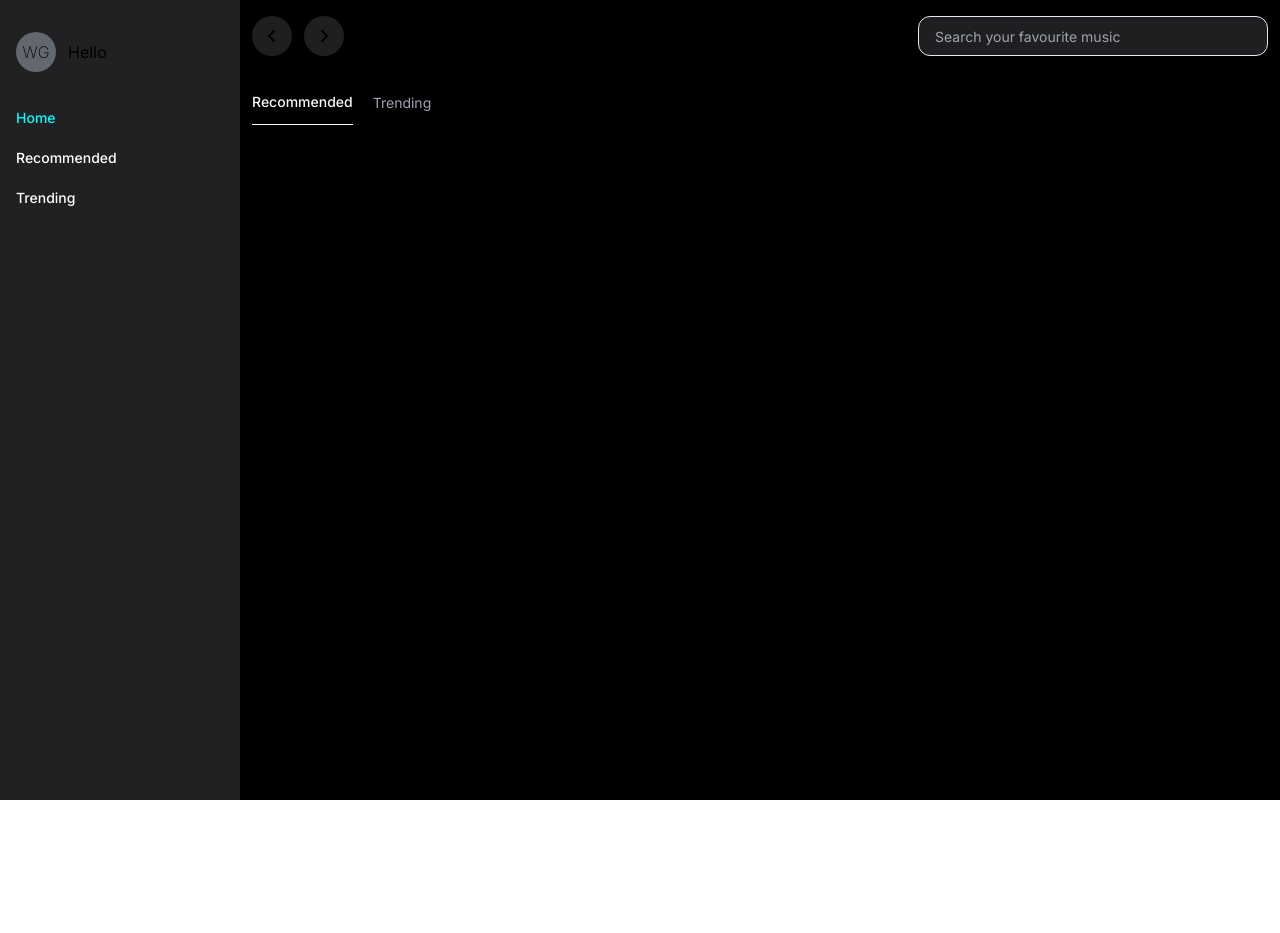
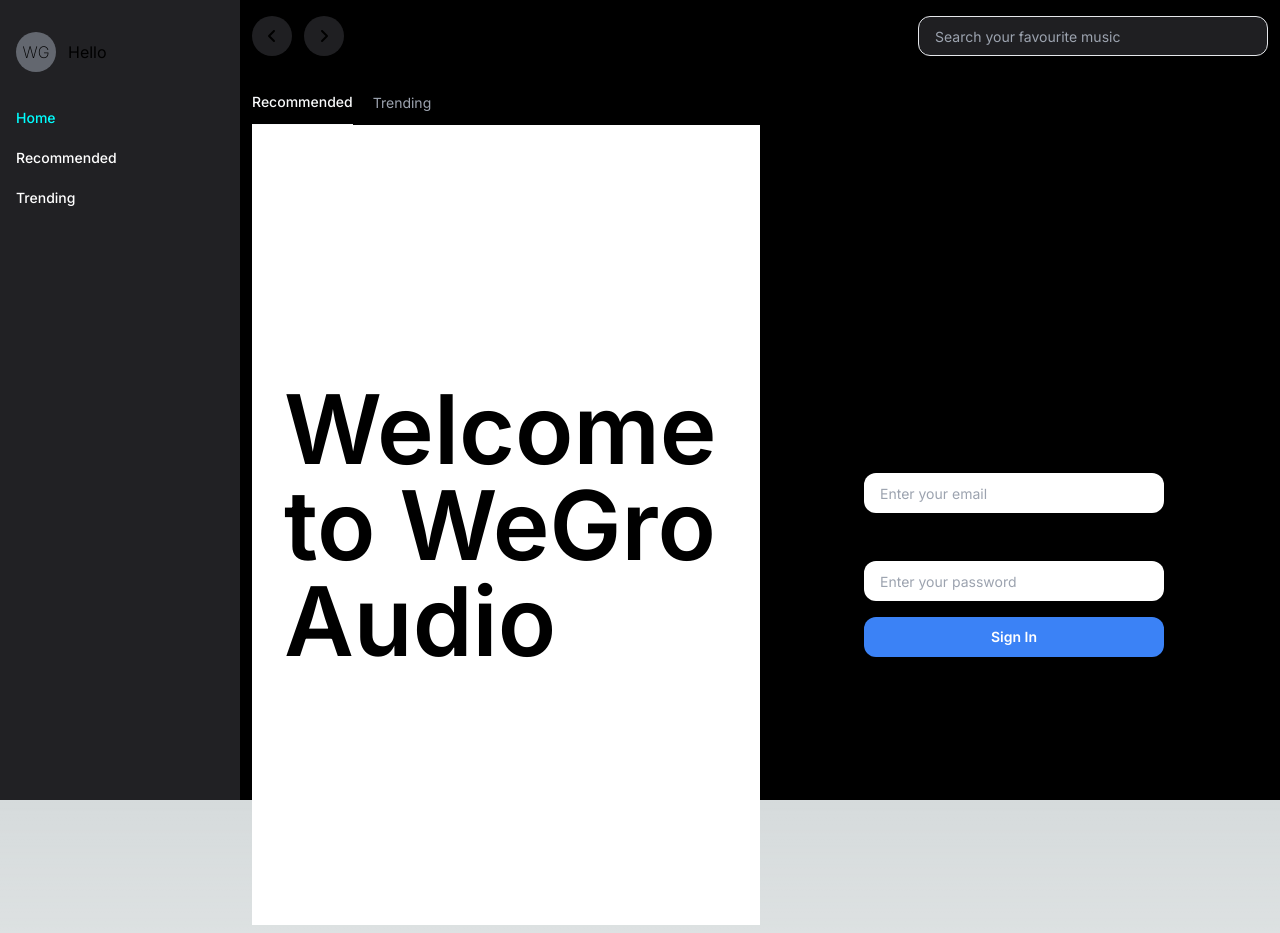
Before and after one commit to KamrulHasaanAnanda/we-grow, a Next.js app: page /login in a window 1280 px wide. Before the commit this address had no page. Built offline with nearby package versions, Linux system fonts and the light colour scheme.

Commit message:
Layput fixed

```diff
--- /dev/null
+++ b/src/app/(auth)/layout.js
@@ -0,0 +1,20 @@
+import React from 'react'
+
+function layout({ children }) {
+    return (
+        <div className='flex'>
+            <div className=' sm:w-[50%] w-[30%] h-screen min-h-full p-8 bg-white hidden sm:flex justify-center items-center'>
+                <h1 className=' text-5xl  lg:text-8xl  text-black font-semibold'>
+                    Welcome to WeGro Audio
+                </h1>
+            </div>
+            <div className='p-4  sm:w-[50%] w-full'>
+                <p className='text-end cursor-pointer  '>Login</p>
+                {children}
+            </div>
+
+        </div>
+    )
+}
+
+export default layout
--- /dev/null
+++ b/src/app/(auth)/login/page.js
@@ -0,0 +1,23 @@
+import React from 'react'
+
+function Login() {
+    return (
+        <div className='flex flex-col items-center justify-center h-full w-full mb-2 mt-28 sm:mt-0' >
+            <div className=''>
+                <p className='text-base font-medium'>Email</p>
+                <input type='text' className=' text-sm font-normal mt-2 p-4 h-10 min-w-[300px] rounded-xl ' placeholder='Enter your email' />
+            </div>
+            <div className='my-4'>
+                <p>Password</p>
+                <input type='password' className=' text-sm font-normal mt-2 p-4 h-10 min-w-[300px] rounded-xl ' placeholder='Enter your password' />
+
+            </div>
+            <button className='bg-blue-500 text-white text-sm font-semibold w-[300px] rounded-xl shadow  h-10'>
+                Sign In
+            </button>
+
+        </div>
+    )
+}
+
+export default Login
--- /dev/null
+++ b/src/app/api/song/route.js
@@ -0,0 +1,73 @@
+import { NextResponse } from "next/server";
+
+export async function GET(request) {
+    // Do whatever you want
+
+    let data = [
+        {
+
+            url: "AudioMainFile/SporsherOnubhuti_Artcell.mp3",
+            artistname: "Artcell",
+            copyright: "G-Series",
+            duration: "340",
+            image: "https://shadhinmusiccontent.sgp1.digitaloceanspaces.com/AlbumPreviewImageFile/SporsherOnubhuti_<$size$>.jpg",
+            title: "Sporsher Onubhuti"
+        },
+        {
+
+            url: "https://download.music.com.bd/Music/A/Artcell/Artcell%20-%20Chera%20Akash%20(music.com.bd).mp3",
+            artistname: "Artcell",
+            copyright: "G-Series",
+            duration: "340",
+            image: "https://shadhinmusiccontent.sgp1.digitaloceanspaces.com/AlbumPreviewImageFile/SporsherOnubhuti_300.jpg",
+            title: "Chera Akash"
+        }, {
+
+            url: "http://download.music.com.bd/Music/A/Artcell/Artcell - Dhushor Shomoy (music.com.bd).mp3",
+            artistname: "Artcell",
+            copyright: "G-Series",
+            duration: "340",
+            image: "https://shadhinmusiccontent.sgp1.digitaloceanspaces.com/AlbumPreviewImageFile/SporsherOnubhuti_300.jpg",
+            title: "Dhushor Shomoy"
+        }, {
+
+            url: "http://download.music.com.bd/Music/A/Artcell/Artcell - Dukhya Bilas (music.com.bd).mp3",
+            artistname: "Artcell",
+            copyright: "G-Series",
+            duration: "340",
+            image: "https://shadhinmusiccontent.sgp1.digitaloceanspaces.com/AlbumPreviewImageFile/AniketPrantor_300.jpg",
+            title: "Dukhya Bilas"
+        },
+        {
+
+            url: "http://download.music.com.bd/Music/A/Artcell/Onno Shomoy/01 - Artcell - Onnoshomoy (music.com.bd).mp3",
+            artistname: "Artcell",
+            copyright: "G-Series",
+            duration: "340",
+            image: "https://shadhinmusiccontent.sgp1.digitaloceanspaces.com/AlbumPreviewImageFile/AniketPrantor_300.jpg",
+            title: "Onnoshomoy"
+        },
+
+        {
+
+            url: "http://download.music.com.bd/Music/A/Artcell/Onno Shomoy/03 - Artcell - Poth Chola (music.com.bd).mp3",
+            artistname: "Artcell",
+            copyright: "G-Series",
+            duration: "340",
+            image: "https://shadhinmusiccontent.sgp1.digitaloceanspaces.com/AlbumPreviewImageFile/AniketPrantor_300.jpg",
+            title: "Poth Chola"
+        }, {
+
+            url: "http://download.music.com.bd/Music/A/Artcell/Onno Shomoy/04 - Artcell - Mukhosh (music.com.bd).mp3",
+            artistname: "Artcell",
+            copyright: "G-Series",
+            duration: "340",
+            image: "https://shadhinmusiccontent.sgp1.digitaloceanspaces.com/AlbumPreviewImageFile/AniketPrantor_300.jpg",
+            title: "Mukhosh"
+        },
+
+
+
+    ]
+    return NextResponse.json({ data, message: "Hello World" }, { status: 200 });
+}
--- a/src/app/layout.js
+++ b/src/app/layout.js
@@ -1,7 +1,7 @@
 import { Inter } from "next/font/google";
 import "./globals.css";
 import MainLayout from "@/components/layout/MainLayout";
-
+import { headers } from "next/headers";
 const inter = Inter({ subsets: ["latin"] });
 
 export const metadata = {
@@ -10,12 +10,24 @@ export const metadata = {
 };
 
 export default function RootLayout({ children }) {
+
+  const heads = headers();
+  const header_url = heads.get("x-url") || "";
+  console.log("pathname", header_url);
+
+  let unAuthUrl = ["/login", "/register"];
+  let components = "";
+  if (unAuthUrl.includes(header_url)) {
+    components = <div>{children}</div>;
+  } else {
+    components = <MainLayout>{children}</MainLayout>;
+  }
   return (
     <html lang="en">
       <body className={inter.className}>
-        <MainLayout>
-          {children}
-        </MainLayout>
+
+        {components}
+
       </body>
     </html>
   );
--- a/src/components/layout/MainLayout.jsx
+++ b/src/components/layout/MainLayout.jsx
@@ -3,12 +3,13 @@ import Sidebar from './Sidebar'
 import Header from './Header'
 
 function MainLayout({ children }) {
+
     return (
         <div>
             <Sidebar />
-            <div className='bg-black ml-[240px] px-3' style={{
+            <div className='bg-black  sm:ml-[240px] px-3' style={{
 
-                width: "calc(100% - 240px)",
+
                 height: "100vh"
             }} >
                 <Header />
--- a/src/components/layout/Sidebar.jsx
+++ b/src/components/layout/Sidebar.jsx
@@ -2,7 +2,7 @@ import React from 'react'
 
 function Sidebar() {
     return (
-        <div className='fixed left-0 w-[240px] h-screen min-h-full  bg-[#212124] px-4 py-8'>
+        <div className='hidden sm:block fixed left-0 w-[240px] h-screen min-h-full  bg-[#212124] px-4 py-8'>
 
             <div className='flex gap-3 items-center'>
                 <div className='rounded-[50%] bg-[#63676F] h-10 w-10 text-base flex justify-center items-center cursor-pointer font-extralight'>
```
Also changed, not shown: src/middleware.js (added, +15 -0 lines).
